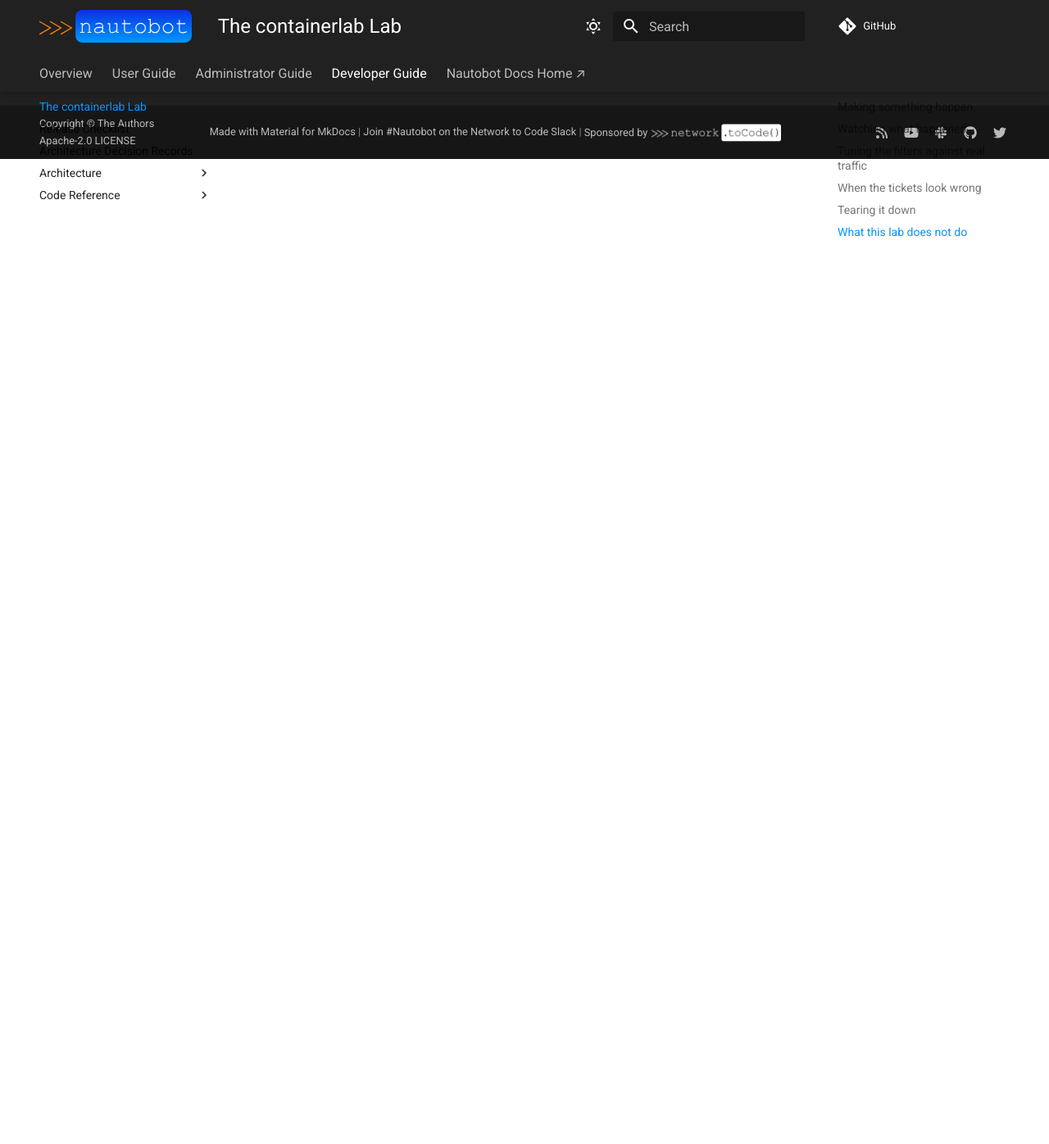
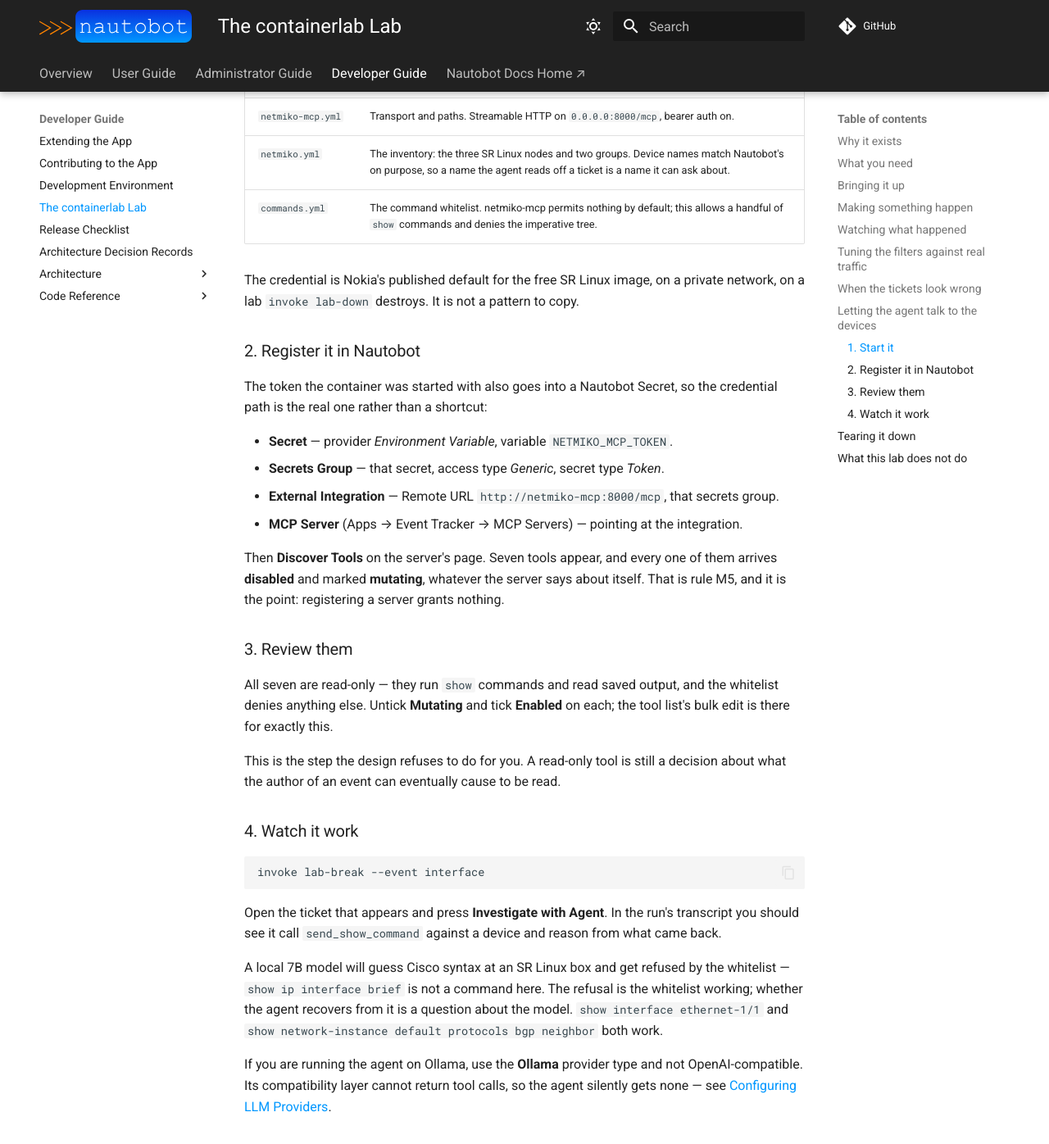
Before and after one commit to jtdub/nautobot-app-event-tracker, an MkDocs documentation site: the page built from docs/dev/lab.md, in a window 1280 px wide and 1400 px high, scrolled down 6018 px. Shown: the top 1396 px of the window at 82% size. Built offline with MkDocs 1.6.1 and Material for MkDocs 9.7.7, drawn with Linux system fonts in a browser that asks for light colours; comment, search, counter and statistics services are not loaded; some of the changed text lies outside the part shown.

Commit message:
Give the agent real devices to look at: the netmiko MCP server, and an Ollama provider type
The lab makes events. This makes the agent able to go and look at what caused
one, rather than reasoning from the ticket alone - which, on a 7B model with an
empty allowlist, mostly means inventing an investigation.

**netmiko_mcp beside the lab.** A compose overlay running ktbyers/netmiko_mcp in
streamable HTTP mode - the only transport ADR 0007 accepts, and one it speaks
natively, so no bridge is involved. It attaches to two networks and needs both:
the compose default so Nautobot can reach it, and containerlab's management
network so it can reach the devices. Its bearer token is a Nautobot Secret read
from the environment, so the credential path is the real one (rule M3) rather
than a shortcut. Three config files beside it: transport, the inventory naming
the lab's three SR Linux nodes, and a command whitelist that permits a handful
of `show` commands and denies the imperative tree.

`mcp<2` is pinned in that image. netmiko-mcp 0.2.0 declares `mcp>=1.27.1` with
no upper bound and imports `mcp.server.fastmcp`, which 2.0 removed, so an
unpinned install will not start. Nothing to do with the 2.x client this app
uses, in a different container, over HTTP.

**An Ollama provider type**, which turned out to be load-bearing rather than
tidy. Ollama's OpenAI-compatibility layer does not return tool calls in the
`tool_calls` field: a model asked for a tool answers with the JSON call written
into the message content, where nothing may act on it. Its native API does
return them, and litellm reaches that through the `ollama/` prefix - measured,
both ways, against qwen2.5-coder and llama3.2. So on the compatible path an
Ollama-backed agent cannot call a tool at all, which is most of Phase 4B.
Triage is unaffected: it asks for no tools.

Both self-hosted types now require a remote URL, at save time and at call time.
Only OpenAI-compatible did before, and litellm's fallback for each goes
somewhere wrong: `api.openai.com` for one, a loopback address for the other.

Verified end to end on the lab: discovery found seven tools, all arriving
disabled and mutating; after review the agent made seven real tool calls in one
run, and `show interface ethernet-1/1` against spine-01 returned real output.

Co-Authored-By: Claude Opus 5 (1M context) <noreply@anthropic.com>

````diff
--- a/.yamllint.yml
+++ b/.yamllint.yml
@@ -11,3 +11,6 @@ rules:
 ignore: |
   .venv/
   compose.yaml
+  # containerlab writes an inventory and per-node state beside the topology while the lab is up.
+  # Generated by another tool, to its own conventions, and gone again on `invoke lab-down`.
+  development/containerlab/clab-*/
--- a/docs/dev/lab.md
+++ b/docs/dev/lab.md
@@ -202,6 +202,80 @@ your `compose_files` but `lab: true` is not set. `invoke lab-down && invoke lab-
 created that network. `docker network create --subnet 172.30.30.0/24 event-tracker-mgmt`, or just
 use `invoke start`, which does it for you.
 
+## Letting the agent talk to the devices
+
+The lab makes events. This makes the [agent](../admin/agents.md) able to go and look at what
+caused one, instead of reasoning from the ticket alone.
+
+[netmiko_mcp](https://github.com/ktbyers/netmiko_mcp) is an MCP server that SSHes to devices and
+runs `show` commands. It offers stdio and streamable HTTP; this app takes only the second
+([ADR 0007](../decisions/0007-mcp-tools-streamable-http-and-default-deny.md)), which it speaks
+natively, so no bridge is involved.
+
+### 1. Start it
+
+Uncomment `docker-compose.netmiko-mcp.yml` in your `invoke.yml`, then:
+
+```shell
+invoke start
+```
+
+It attaches to two networks, and needs both: the compose default so Nautobot can reach it by
+service name, and containerlab's management network so it can reach the devices. So it wants the
+lab up.
+
+Three files configure it, in `development/netmiko-mcp/`:
+
+| File | What it is |
+| --- | --- |
+| `netmiko-mcp.yml` | Transport and paths. Streamable HTTP on `0.0.0.0:8000/mcp`, bearer auth on. |
+| `netmiko.yml` | The inventory: the three SR Linux nodes and two groups. Device names match Nautobot's on purpose, so a name the agent reads off a ticket is a name it can ask about. |
+| `commands.yml` | The command whitelist. netmiko-mcp permits nothing by default; this allows a handful of `show` commands and denies the imperative tree. |
+
+The credential is Nokia's published default for the free SR Linux image, on a private network, on
+a lab `invoke lab-down` destroys. It is not a pattern to copy.
+
+### 2. Register it in Nautobot
+
+The token the container was started with also goes into a Nautobot Secret, so the credential path
+is the real one rather than a shortcut:
+
+- **Secret** — provider *Environment Variable*, variable `NETMIKO_MCP_TOKEN`.
+- **Secrets Group** — that secret, access type *Generic*, secret type *Token*.
+- **External Integration** — Remote URL `http://netmiko-mcp:8000/mcp`, that secrets group.
+- **MCP Server** (Apps → Event Tracker → MCP Servers) — pointing at the integration.
+
+Then **Discover Tools** on the server's page. Seven tools appear, and every one of them arrives
+**disabled** and marked **mutating**, whatever the server says about itself. That is rule M5, and
+it is the point: registering a server grants nothing.
+
+### 3. Review them
+
+All seven are read-only — they run `show` commands and read saved output, and the whitelist denies
+anything else. Untick **Mutating** and tick **Enabled** on each; the tool list's bulk edit is there
+for exactly this.
+
+This is the step the design refuses to do for you. A read-only tool is still a decision about what
+the author of an event can eventually cause to be read.
+
+### 4. Watch it work
+
+```shell
+invoke lab-break --event interface
+```
+
+Open the ticket that appears and press **Investigate with Agent**. In the run's transcript you
+should see it call `send_show_command` against a device and reason from what came back.
+
+A local 7B model will guess Cisco syntax at an SR Linux box and get refused by the whitelist —
+`show ip interface brief` is not a command here. The refusal is the whitelist working; whether the
+agent recovers from it is a question about the model. `show interface ethernet-1/1` and
+`show network-instance default protocols bgp neighbor` both work.
+
+If you are running the agent on Ollama, use the **Ollama** provider type and not
+OpenAI-compatible. Its compatibility layer cannot return tool calls, so the agent silently gets
+none — see [Configuring LLM Providers](../admin/llm.md).
+
 ## Tearing it down
 
 ```shell
````
Also changed, not shown: docs/admin/llm.md (+13 -4 lines), docs/models/llmprovider.md (+1 -1 lines), invoke.example.yml (+9 -0 lines), 13 other files.
